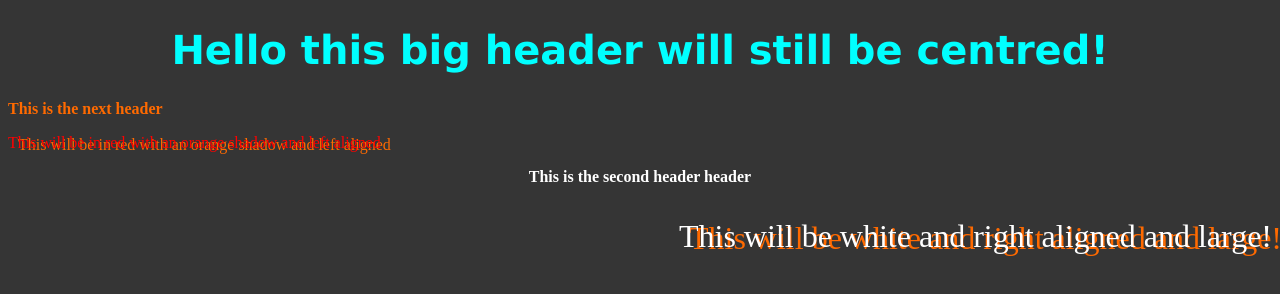
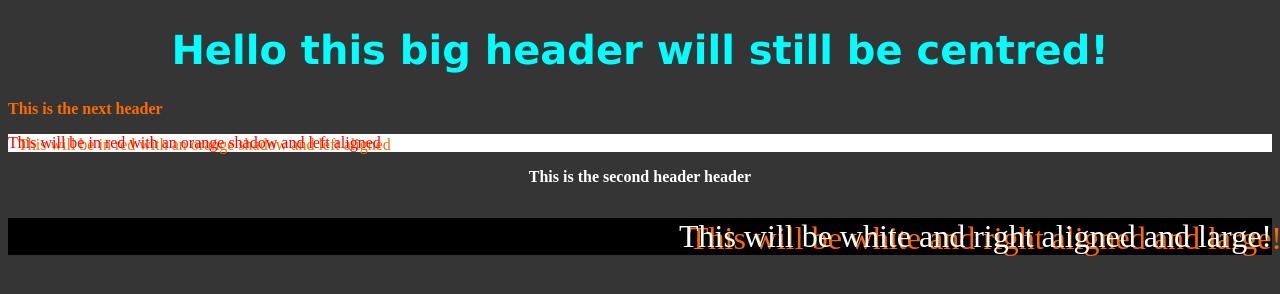
Before and after one commit to drbatnott/DemoCSS, a plain HTML site: page index.html in a window 1280 px wide. Drawn offline with Linux system fonts and the light colour scheme.

Commit message:
Added some more colours and comments

```diff
--- a/SimpleStyle.css
+++ b/SimpleStyle.css
@@ -17,13 +17,17 @@ h2 {
 
 p {
     color: #ff0000;
+    /* Most paragraphs will be red */
     text-shadow: 10px 2px #ff6a00;
     text-align: left;
+    background-color:white;
 }
-
+    /* Right aligned paragraphs will be white
+    */
     p.right {
         color: white;
         text-align: right;
+        background-color: black;
     }
 
     p.large {
```
